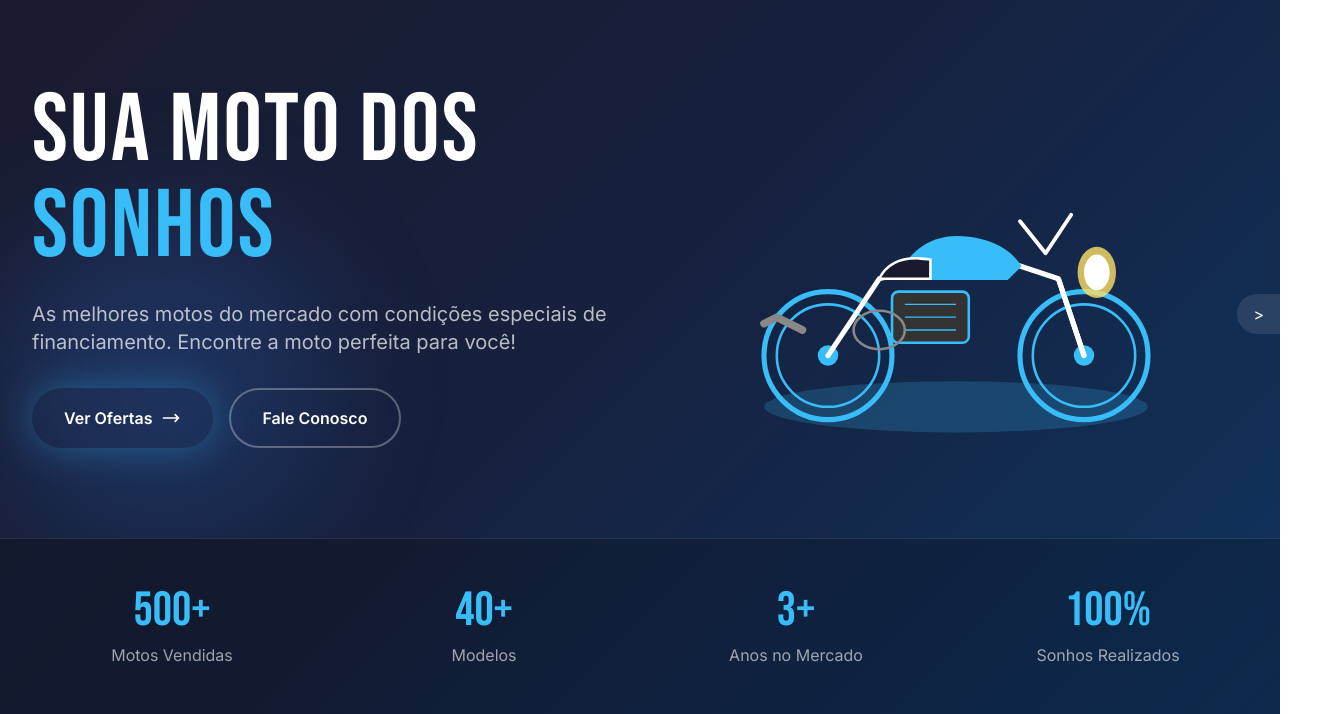
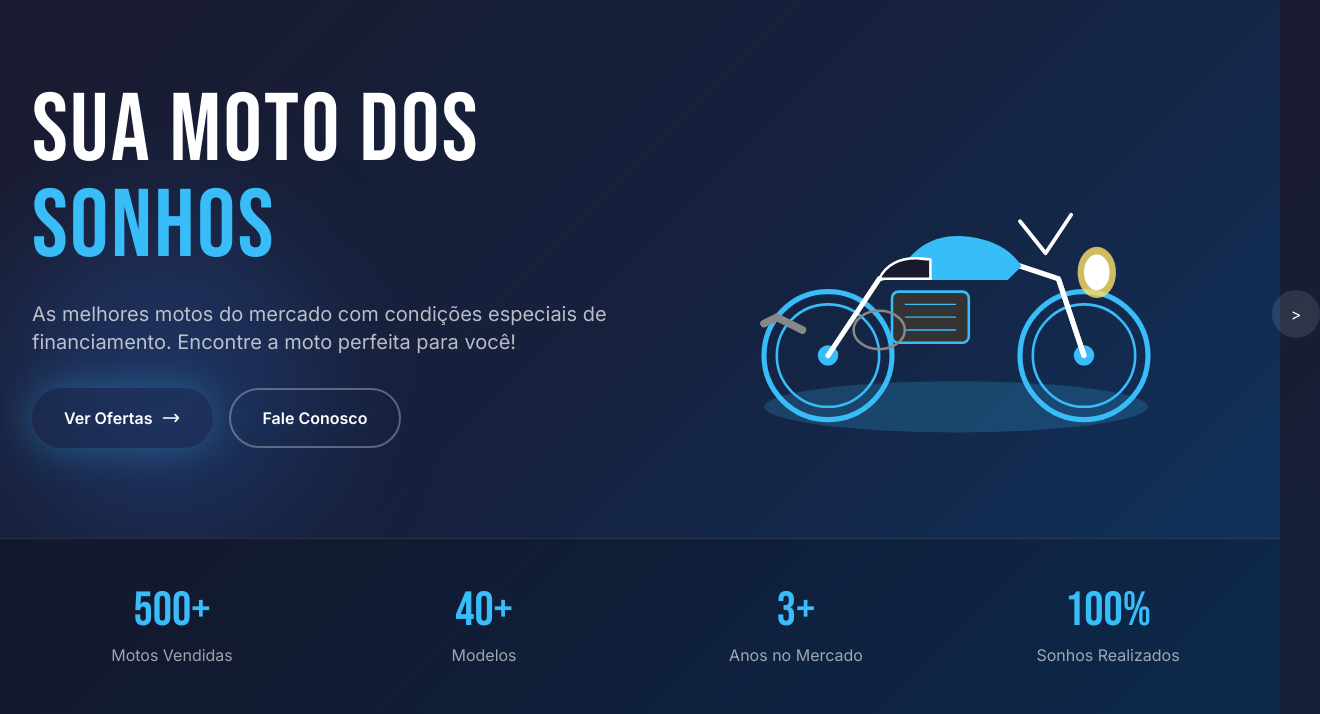
Before and after one commit to Silva-victor98/T-Power-Motos, a plain HTML site: page index.html in a window 1280 px wide. Shown: the part 86-800 px from the top of the page, 1320 px wide, since content can reach past the window. Drawn offline with nearby package versions, Linux system fonts and the light colour scheme.

Commit message:
Update index.html

```diff
--- a/index.html
+++ b/index.html
@@ -365,8 +365,8 @@
   </script>
    </section>
     <div class="flex justify-center mt-12">
-       <!-- Botão de seta para carregar mais -->
-    <button id="loadMoreArrow" class="absolute right-0 top-1/2 transform -translate-y-1/2 bg-white/10 text-white px-4 py-2 rounded-l-full hover:bg-sky-500 transition">
+      <button id="loadMoreArrow"
+            class="absolute right-[-40px] top-1/2 transform -translate-y-1/2 bg-white/10 text-white w-12 h-12 flex items-center justify-center rounded-full hover:bg-sky-500 transition">
       &gt;
     </button>
 </div>
```
